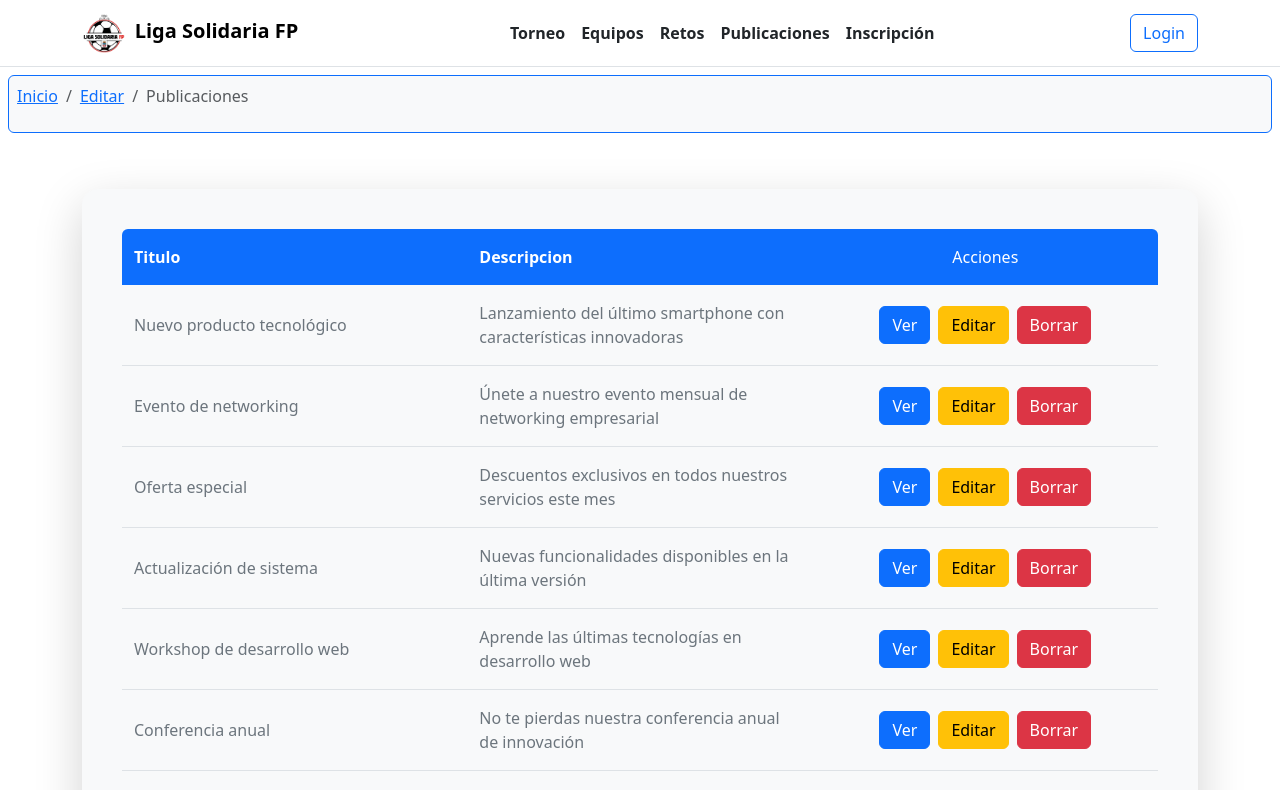
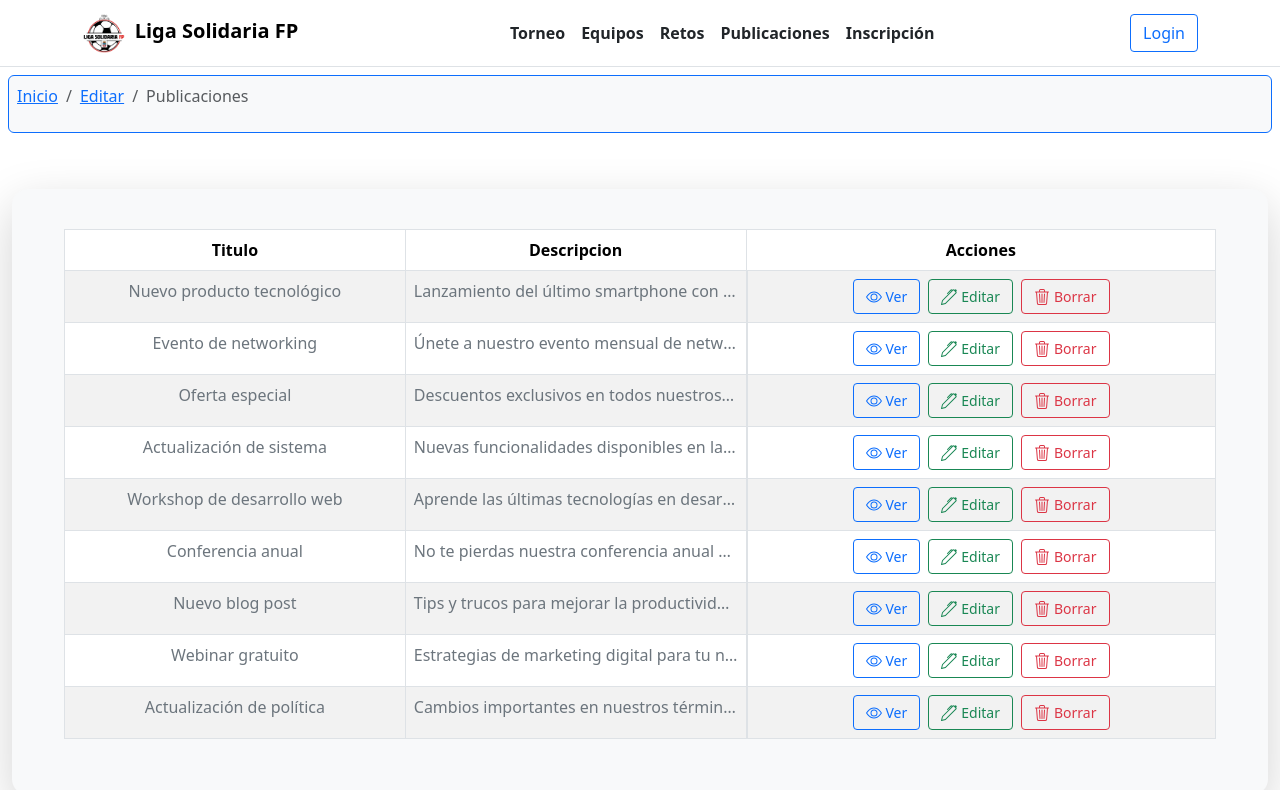
Before and after one commit to Rodroq/Equipo1RetoFrontend, a React (Vite) app: page /editar/publicaciones in a window 1280 px wide. Shown: the top 790 px of the page. Built offline with nearby package versions, Linux system fonts and the light colour scheme.

Commit message:
Refactor Tabla component for improved styling and functionality; update button actions and layout

```diff
--- a/src/components/Tabla.css
+++ b/src/components/Tabla.css
@@ -1,28 +1,18 @@
 .tabla-container {
+    margin-top: 2rem;
     border-radius: 8px;
     overflow: hidden;
-    margin-top: 2rem;
+    background-color: white;
+    padding: 1rem;
 }
 
 .tabla-header {
-    background-color: var(--bs-primary);
-}
-
-.tabla-row {
-    transition: all 0.3s ease;
+    background-color: #f8f9fa;
+    font-weight: bold;
 }
 
 .tabla-row:hover {
-    background-color: rgba(var(--bs-primary-rgb), 0.05);
-    transform: translateX(5px);
-}
-
-.hover-effect {
-    transition: all 0.2s ease-in-out;
-}
-
-.hover-effect:hover {
-    background-color: rgba(var(--bs-primary-rgb), 0.02);
+    background-color: rgba(0, 123, 255, 0.05);
 }
 
 .textoTruncado {
@@ -32,10 +22,28 @@
     max-width: 200px;
 }
 
-Button {
-    transition: transform 0.2s ease;
+/* Estilos para los botones */
+.btn {
+    transition: all 0.2s ease-in-out;
+    padding: 0.375rem 0.75rem;
+    border-radius: 4px;
 }
 
-Button:hover {
-    transform: scale(1.05);
+.btn:hover {
+    transform: translateY(-1px);
+    box-shadow: 0 2px 4px rgba(0,0,0,0.1);
 }
+
+.btn:active {
+    transform: translateY(0);
+}
+
+@media (max-width: 768px) {
+    .btn {
+        padding: 0.25rem 0.5rem;
+    }
+
+    td .d-flex {
+        flex-wrap: nowrap;
+    }
+}
--- a/src/components/Tabla.jsx
+++ b/src/components/Tabla.jsx
@@ -1,53 +1,79 @@
 import Container from 'react-bootstrap/Container';
-import Row from 'react-bootstrap/Row';
-import Col from 'react-bootstrap/Col';
-import { Button } from 'react-bootstrap';
+import Table from 'react-bootstrap/Table';
+import Button from 'react-bootstrap/Button';
 import './Tabla.css';
 
 function Tabla({ informacion, columnas, handleVer, handleEditar, handleBorrar }) {
     if (!informacion || informacion.length === 0) {
-        return <p>No hay datos disponibles</p>;
+        return <p className="text-center mt-3">No hay datos disponibles</p>;
     }
 
-    // Usamos el array de columnas proporcionado en lugar de Object.keys
     const columnasAMostrar = columnas || Object.keys(informacion[0]);
 
     return (
-        <Container>
-            {/* Cabeceras */}
-            <Row className="tabla-header py-3 bg-primary text-white rounded-top">
-                {columnasAMostrar.map((columna, index) => (
-                    <Col key={index} className="text-capitalize fw-bold">
-                        {columna}
-                    </Col>
-                ))}
-                <Col className="text-center">Acciones</Col>
-            </Row>
-
-            {/* Filas de datos */}
-            {informacion.map((item, index) => (
-                <Row
-                    key={index}
-                    className="tabla-row py-3 border-bottom align-items-center hover-effect"
-                >
-                    {columnasAMostrar.map((columna, colIndex) => (
-                        <Col key={colIndex} className="text-secondary">
-                            {item[columna]}
-                        </Col>
+        <Container fluid>
+            <Table striped bordered hover responsive className="text-center">
+                <thead className="tabla-header">
+                    <tr>
+                        {columnasAMostrar.map((columna, index) => (
+                            <th key={index} className="text-capitalize">
+                                {columna}
+                            </th>
+                        ))}
+                        <th>Acciones</th>
+                    </tr>
+                </thead>
+                <tbody>
+                    {informacion.map((item, index) => (
+                        <tr key={index} className="tabla-row">
+                            {columnasAMostrar.map((columna, colIndex) => (
+                                <td key={colIndex} className="text-secondary textoTruncado">
+                                    {item[columna]}
+                                </td>
+                            ))}
+                            <td className="d-flex justify-content-center gap-2">
+                                <Button
+                                    variant="outline-primary"
+                                    size="sm"
+                                    className="d-flex align-items-center gap-1"
+                                    onClick={() => handleVer(item)}
+                                    title="Ver detalles"
+                                >
+                                    <svg xmlns="http://www.w3.org/2000/svg" width="16" height="16" fill="currentColor" className="bi bi-eye" viewBox="0 0 16 16">
+                                        <path d="M16 8s-3-5.5-8-5.5S0 8 0 8s3 5.5 8 5.5S16 8 16 8M1.173 8a13 13 0 0 1 1.66-2.043C4.12 4.668 5.88 3.5 8 3.5s3.879 1.168 5.168 2.457A13 13 0 0 1 14.828 8q-.086.13-.195.288c-.335.48-.83 1.12-1.465 1.755C11.879 11.332 10.119 12.5 8 12.5s-3.879-1.168-5.168-2.457A13 13 0 0 1 1.172 8z" />
+                                        <path d="M8 5.5a2.5 2.5 0 1 0 0 5 2.5 2.5 0 0 0 0-5M4.5 8a3.5 3.5 0 1 1 7 0 3.5 3.5 0 0 1-7 0" />
+                                    </svg>
+                                    <span className="d-none d-md-inline">Ver</span>
+                                </Button>
+                                <Button
+                                    variant="outline-success"
+                                    size="sm"
+                                    className="d-flex align-items-center gap-1"
+                                    onClick={() => handleEditar(item)}
+                                    title="Editar elemento"
+                                >
+                                    <svg xmlns="http://www.w3.org/2000/svg" width="16" height="16" fill="currentColor" className="bi bi-pen" viewBox="0 0 16 16">
+                                        <path d="m13.498.795.149-.149a1.207 1.207 0 1 1 1.707 1.708l-.149.148a1.5 1.5 0 0 1-.059 2.059L4.854 14.854a.5.5 0 0 1-.233.131l-4 1a.5.5 0 0 1-.606-.606l1-4a.5.5 0 0 1 .131-.232l9.642-9.642a.5.5 0 0 0-.642.056L6.854 4.854a.5.5 0 1 1-.708-.708L9.44.854A1.5 1.5 0 0 1 11.5.796a1.5 1.5 0 0 1 1.998-.001m-.644.766a.5.5 0 0 0-.707 0L1.95 11.756l-.764 3.057 3.057-.764L14.44 3.854a.5.5 0 0 0 0-.708z" />
+                                    </svg>
+                                    <span className="d-none d-md-inline">Editar</span>
+                                </Button>
+                                <Button
+                                    variant="outline-danger"
+                                    size="sm"
+                                    className="d-flex align-items-center gap-1"
+                                    onClick={() => handleBorrar(item)}
+                                    title="Borrar elemento"
+                                >
+                                    <svg xmlns="http://www.w3.org/2000/svg" width="16" height="16" fill="currentColor" className="bi bi-trash3" viewBox="0 0 16 16">
+                                        <path d="M6.5 1h3a.5.5 0 0 1 .5.5v1H6v-1a.5.5 0 0 1 .5-.5M11 2.5v-1A1.5 1.5 0 0 0 9.5 0h-3A1.5 1.5 0 0 0 5 1.5v1H1.5a.5.5 0 0 0 0 1h.538l.853 10.66A2 2 0 0 0 4.885 16h6.23a2 2 0 0 0 1.994-1.84l.853-10.66h.538a.5.5 0 0 0 0-1zm1.958 1-.846 10.58a1 1 0 0 1-.997.92h-6.23a1 1 0 0 1-.997-.92L3.042 3.5zm-7.487 1a.5.5 0 0 1 .528.47l.5 8.5a.5.5 0 0 1-.998.06L5 5.03a.5.5 0 0 1 .47-.53Zm5.058 0a.5.5 0 0 1 .47.53l-.5 8.5a.5.5 0 1 1-.998-.06l.5-8.5a.5.5 0 0 1 .528-.47M8 4.5a.5.5 0 0 1 .5.5v8.5a.5.5 0 0 1-1 0V5a.5.5 0 0 1 .5-.5" />
+                                    </svg>
+                                    <span className="d-none d-md-inline">Borrar</span>
+                                </Button>
+                            </td>
+                        </tr>
                     ))}
-                    <Col className="text-center">
-                        <Button variant="primary" size="m" className="mx-1" onClick={() => handleVer(item)}>
-                            <i className="fas fa-eye"></i> Ver
-                        </Button>
-                        <Button variant="warning" size="m" className="mx-1" onClick={() => handleEditar(item)}>
-                            <i className="fas fa-edit"></i> Editar
-                        </Button>
-                        <Button variant="danger" size="m" className="mx-1" onClick={() => handleBorrar(item)}>
-                            <i className="fas fa-trash"></i> Borrar
-                        </Button>
-                    </Col>
-                </Row>
-            ))}
+                </tbody>
+            </Table>
         </Container>
     );
 }
--- a/src/pages/EditarPublicaciones.jsx
+++ b/src/pages/EditarPublicaciones.jsx
@@ -10,6 +10,9 @@ function EditarPublicaciones() {
         {
             id: 1,
             titulo: 'Nuevo producto tecnológico',
+            titu2lo: 'Nuevo producto tecnológico',
+            titu22lo: 'Nuevo producto tecnológico',
+            titu222lo: 'Nuevo producto tecnológico',
             descripcion: 'Lanzamiento del último smartphone con características innovadoras',
         },
         {
@@ -60,7 +63,7 @@ function EditarPublicaciones() {
     }
 
     function handleEditar(elemento) {
-        navegar(`${elemento.id}`);
+        navegar(`/editar/publicaciones/${elemento.id}`);
     }
 
     function handleBorrar(elemento) {
@@ -81,7 +84,7 @@ function EditarPublicaciones() {
     }
 
     return (
-        <Container className="mt-5">
+        <Container fluid className="mt-5">
             <Card className="shadow-lg p-4 border-0 rounded-4 bg-light">
                 <Card.Body>
                     <Tabla
--- a/src/router/AppEnrutador.jsx
+++ b/src/router/AppEnrutador.jsx
@@ -51,13 +51,13 @@ function AppEnrutador() {
                         <RutaPrivada>{ }</RutaPrivada>
                     } />
                     <Route path="editar/usuarios/:id" element={
-                        <RutaPrivada rolesPermitidos={['admin']}><DetallesUsuarioPage /></RutaPrivada>
+                        <RutaPrivada>{ }</RutaPrivada>
                     } />
                     <Route path="gestion/actas" element={
-                        <RutaPrivada rolesPermitidos={['admin']}><DetallesUsuarioPage /></RutaPrivada>
+                        <RutaPrivada>{ }</RutaPrivada>
                     } />
                     <Route path="gestion/equipos" element={
-                        <RutaPrivada rolesPermitidos={['admin']}><DetallesUsuarioPage /></RutaPrivada>
+                        <RutaPrivada>{ }</RutaPrivada>
                     } />
 
                 </Route>
```
